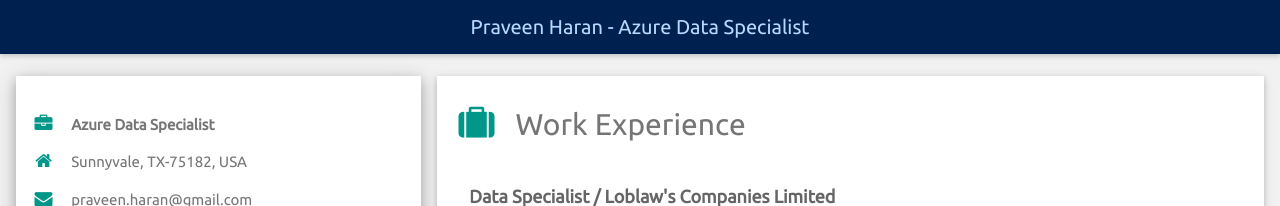
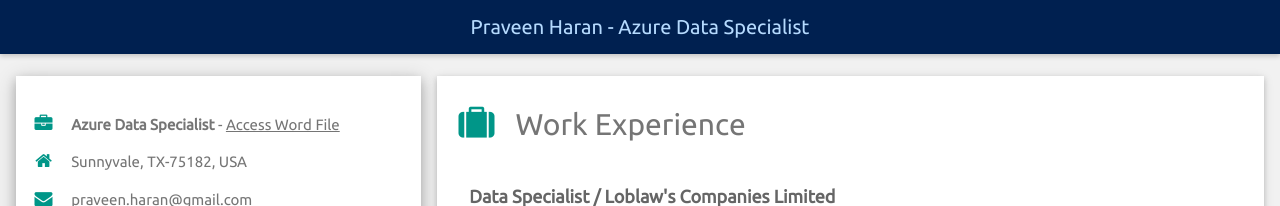
Before and after one commit to praveenharan/ph.github.io, a plain HTML site: page index.html in a window 1280 px wide. Shown: the top 206 px of the page. Drawn offline with nearby package versions, Linux system fonts and the light colour scheme.

Commit message:
word file

```diff
--- a/index.html
+++ b/index.html
@@ -42,7 +42,7 @@ Praveen Haran - Azure Data Specialist
                   </div>
                   <div class="w3-container">
                     <p style="font-family:'Ubuntu', sans-serif;">
-                        <i class="fa fa-briefcase fa-fw w3-margin-right w3-large w3-text-teal"></i><b>Azure Data Specialist</b></p>
+                        <i class="fa fa-briefcase fa-fw w3-margin-right w3-large w3-text-teal"></i><b>Azure Data Specialist</b> - <a href="https://docs.google.com/document/d/1PZy46rWd_YN5MxQmYS7pbFMHStRSRmnC/edit?usp=sharing&ouid=103742815251421928259&rtpof=true&sd=true">Access Word File</a></p>
                      <p><i class="fa fa-home fa-fw w3-margin-right w3-large w3-text-teal"></i>Sunnyvale, TX-75182, USA</p>
                         <p><i class="fa fa-envelope fa-fw w3-margin-right w3-large w3-text-teal"></i>praveen.haran@gmail.com</p>
                         <p><i class="fa fa-envelope fa-fw w3-margin-right w3-large w3-text-teal"></i>praveen.haran@googlemail.com</p>
```
